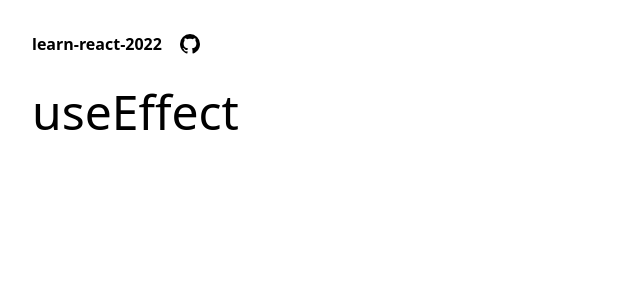
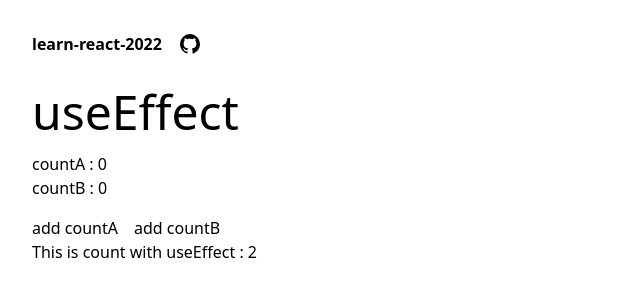
Before and after one commit to ykob/learn-react-2022, a React (Create React App) app: page /use-effect in a window 1280 px wide. Shown: the top 300 px of the page, without its empty margins (0-640 px from the left). Built offline with nearby package versions, Linux system fonts and the light colour scheme.

Commit message:
added EffectCounter component to test re-rendering with useEffect.

```diff
--- /dev/null
+++ b/src/views/use-effect/EffectCounter.tsx
@@ -0,0 +1,20 @@
+import React, { memo, useEffect, useState } from 'react'
+
+interface Props {
+  count: number
+}
+
+export const EffectCounter: React.FC<Props> = memo((props) => {
+  const [count, setCount] = useState(0)
+
+  useEffect(() => {
+    setCount(count + 2)
+    // eslint-disable-next-line react-hooks/exhaustive-deps
+  }, [props.count])
+
+  return (
+    <div>
+      <div>This is count with useEffect : {count}</div>
+    </div>
+  )
+})
--- a/src/views/use-effect/index.tsx
+++ b/src/views/use-effect/index.tsx
@@ -1,10 +1,22 @@
-import React from 'react'
+import React, { useState } from 'react'
+import { EffectCounter } from './EffectCounter'
 
 export function UseEffect() {
+  const [countA, setCountA] = useState(0)
+  const [countB, setCountB] = useState(0)
+
   return (
-    <>
+    <div>
       <h1 className="text-5xl mb-4">useEffect</h1>
-
-    </>
+      <div className="mb-4">
+        <div>countA : {countA}</div>
+        <div>countB : {countB}</div>
+      </div>
+      <div className="flex gap-4">
+        <button onClick={() => setCountA(countA + 1)}>add countA</button>
+        <button onClick={() => setCountB(countB + 1)}>add countB</button>
+      </div>
+      <EffectCounter count={countA} />
+    </div>
   )
 }
```
